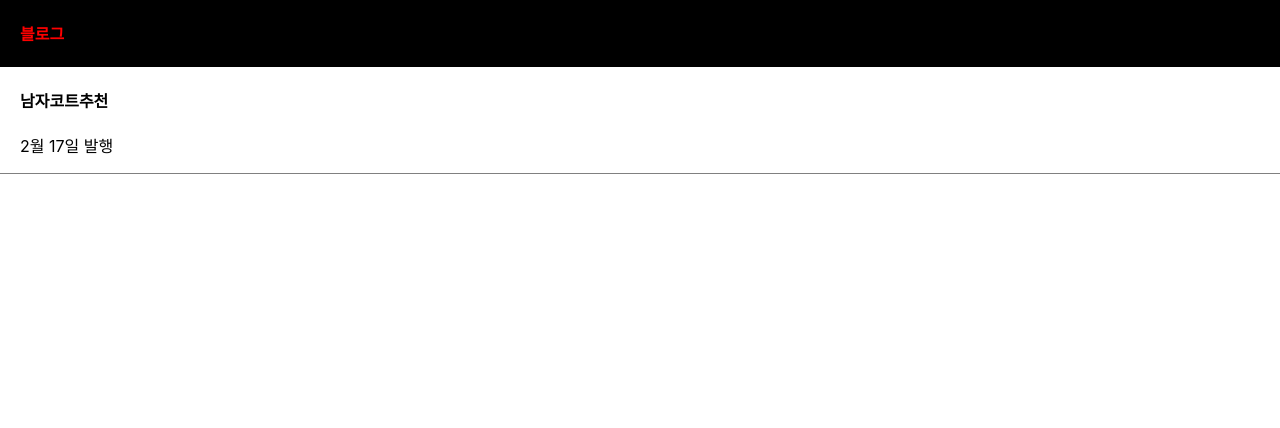
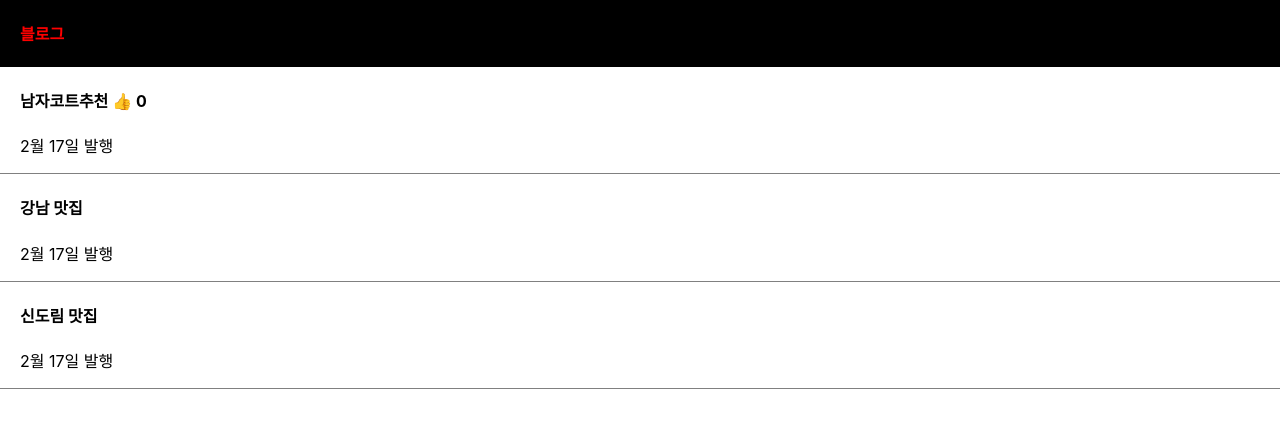
Before and after one commit to kmkim0713/react_study, a React (Create React App) app in the folder react-app/: page / in a window 1280 px wide. Shown: the top 428 px of the page. Built offline with nearby package versions, Linux system fonts and the light colour scheme.

Commit message:
함수를 onclick안에 작성해서 state 변경

```diff
--- a/react-app/src/App.js
+++ b/react-app/src/App.js
@@ -13,14 +13,16 @@ function App() {
   // 자료를 저장하려면 state를 사용
   // a는 값, b는 state 변경을 도와주는 함수
   // 아래는 Destructuring 문법
-  let [a,b] = useState('남자코트추천');
+  // let [a,b] = useState('남자코트추천');
+  let [a, b] = useState(['남자코트추천', '강남 맛집', '신도림 맛집']);
+
+  let [like, setLike] = useState(0);
 
   // 왜 state를 사용해야하는가?
   // 그냥 변수를 사용하게되면 데이터가 바뀌었을 때, 자동으로 바뀌도록 작업을 해야함
   // state를 사용하게되면 html이 자동 재렌더링된다
   // 자주 변경될 것 같은 데이터를 state로 관리해야하는게 핵심
-
-  let [logo, setLogo] = useState('ReactBlog');
+  // state를 변경할 때는 무조건 set으로 변경해야 재렌더링시 반영된다
 
   // Destructuring 문법
   let num = [1,2];
@@ -28,6 +30,7 @@ function App() {
   let bb = num[1];
 
   let [qq,ww] = [1, 2];
+
 
 
   // style을 줄 때는 무조건 중괄호를 열고 객체로 전달해줘야한다
@@ -39,7 +42,15 @@ function App() {
         <h4 id={h4Id} style={{color:'red'}}>블로그</h4>
       </div>
       <div className='list'>
-        <h4>{a}</h4>
+        <h4>{a[0]} <span onClick={() => setLike(1)}>👍</span> {like} </h4>
+        <p>2월 17일 발행</p>
+      </div>
+      <div className='list'>
+        <h4>{a[1]} </h4>
+        <p>2월 17일 발행</p>
+      </div>
+      <div className='list'>
+        <h4>{a[2]} </h4>
         <p>2월 17일 발행</p>
       </div>
     </div>
```
